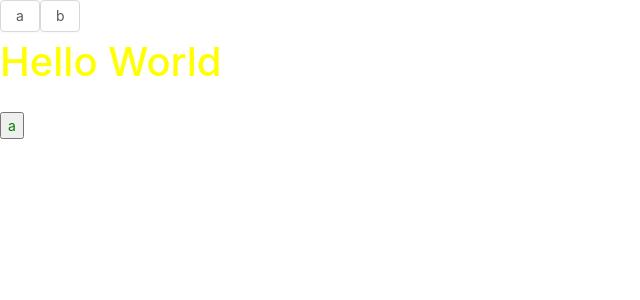
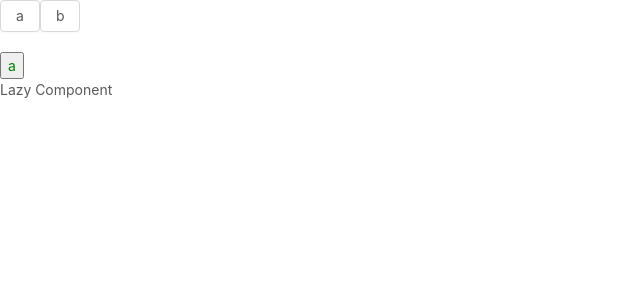
Before and after one commit to ChongQingNoSubway/nextjs-koa-redis-fullstackCil, a Next.js app: page /a in a window 1280 px wide. Shown: the top 300 px of the page, without its empty margins (0-640 px from the left). Built offline with nearby package versions, Linux system fonts and the light colour scheme.

Commit message:
lazycomponent-moment

```diff
--- /dev/null
+++ b/components/lazy.jsx
@@ -0,0 +1 @@
+export default ({ children }) => <span> Lazy Component</span>
--- a/package.json
+++ b/package.json
@@ -15,6 +15,7 @@
     "ioredis": "^4.19.4",
     "koa": "^2.13.0",
     "koa-router": "^10.0.0",
+    "moment": "^2.29.1",
     "next": "10.0.3",
     "react": "17.0.1",
     "react-dom": "17.0.1",
--- a/pages/a.js
+++ b/pages/a.js
@@ -1,7 +1,9 @@
 import Comp from '../components/comp'
 import Link from 'next/link'
-import { withRouter} from 'next/router'
+import { withRouter } from 'next/router'
 import styled from 'styled-components'
+import dynamic from 'next/dynamic'
+// import moment from 'moment'
 // export default () => (
 //     <Link href="/index">
 //         <div><Comp>a</Comp></div>
@@ -9,21 +11,27 @@ import styled from 'styled-components'
 // )
 
 
+// import lazy from '../components/layout'
+
+const Lazy = dynamic(import('../components/lazy'))
+
 // style-component css
 const Title = styled.h1`
     color: yellow;
     font-size: 40px
 `
 
-const A = ({ router, name }) => {
+const A = ({ router, name, time }) => {
 
     return(
         <>
-        <Title>Hello World</Title>
+        <Title>{time}</Title>
         {/* <Link href="#aaa"></Link> hash route */}
         <Link href="/index">
         <div className="link"><Comp className="link">a{router.query.id}</Comp>{name}</div>
         </Link>
+
+        <Lazy/>
 
         <style jsx>{`
             .link {
@@ -38,10 +46,20 @@ const A = ({ router, name }) => {
 }
 
 A.getInitialProps = async () => {
+    // Asynchronous loading
+    // Avoid some page do need to moment also loading it
+    // if we use import moment every js , it make the loading of modules is huge.
+    // Avoid module resource waste
+    const moment = await import('moment')
+
+
     const promise = new Promise((resolve) => {
         setTimeout(() => {
             resolve({
-                name: 'jacky'
+                name: 'jacky',
+                // if we want to use moment
+                // must add default
+                time: moment.default(Date.now()-60*1000).fromNow(),
             })
         },1000)
     })
```
